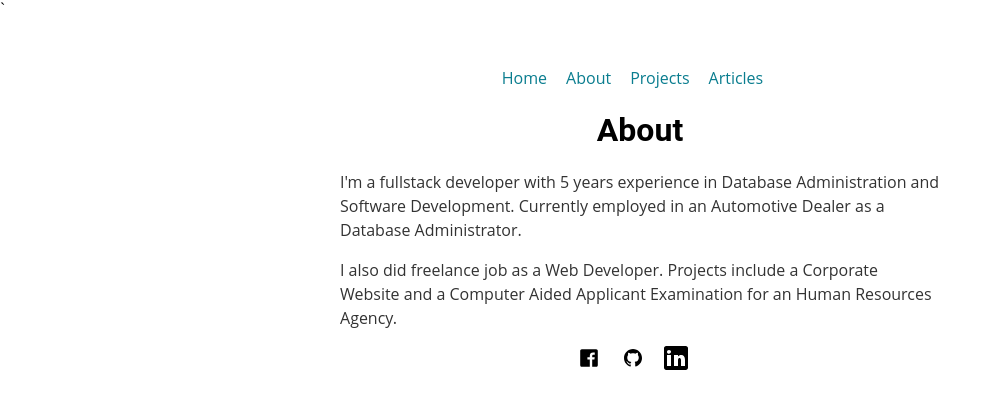
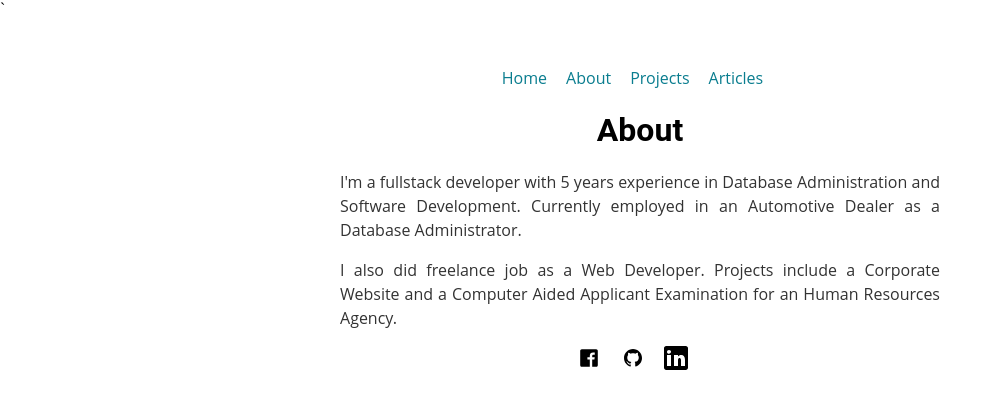
Before and after one commit to manuelubaldo/manuelubaldo.github.io, a Jekyll site: the page built from about.html, in a window 1280 px wide. Shown: the top 409 px of the page, without its empty margins (0-1002 px from the left). Built offline with Jekyll 4.4.1, drawn with Linux system fonts in a browser that asks for light colours.

Commit message:
Added Text justify to about page.

```diff
--- a/about.html
+++ b/about.html
@@ -5,6 +5,6 @@ layout: default
     <h1>About</h1>
 </section>
 
-<p>I'm a fullstack developer with 5 years experience in Database Administration and Software Development. Currently employed in an Automotive Dealer as a Database Administrator.</p>
+<p class="text-justify">I'm a fullstack developer with 5 years experience in Database Administration and Software Development. Currently employed in an Automotive Dealer as a Database Administrator.</p>
 
-<p>I also did freelance job as a Web Developer. Projects include a Corporate Website and a Computer Aided Applicant Examination for an Human Resources Agency.</p>
+<p class="text-justify">I also did freelance job as a Web Developer. Projects include a Corporate Website and a Computer Aided Applicant Examination for an Human Resources Agency.</p>
```
